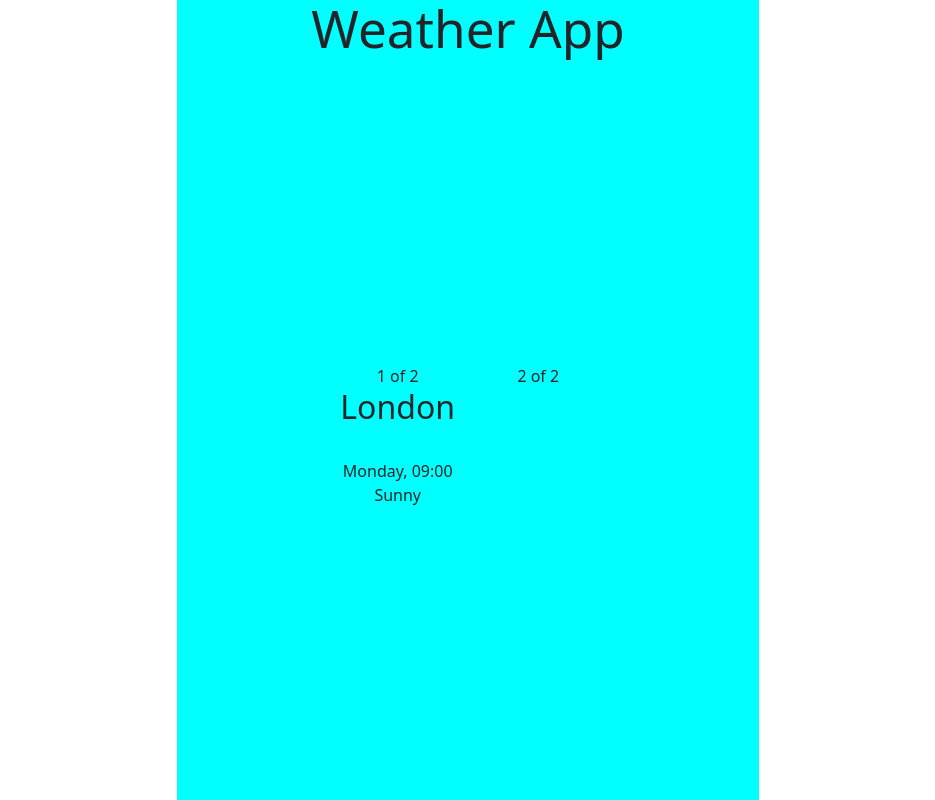
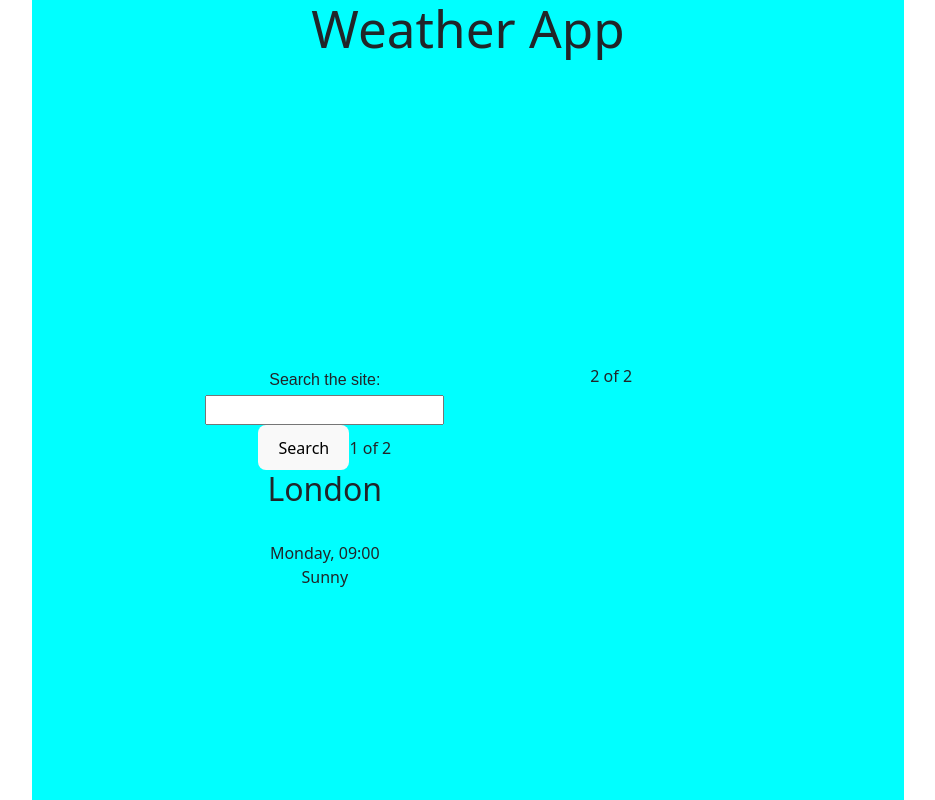
Before and after one commit to ReaDaCoder/my-react-weather-app, a React (Vite) app: page / in a window 1280 px wide. Shown: the top 800 px of the page, without its empty margins (172-1107 px from the left). Built offline with nearby package versions, Linux system fonts and the light colour scheme.

Commit message:
added form and css for the form

```diff
--- a/src/App.css
+++ b/src/App.css
@@ -1,14 +1,27 @@
 body{
     justify-content: center;
 }
+label {
+    display: block;
+    font:
+      1rem 'Fira Sans',
+      sans-serif;
+  }
+
+  input,
+  label {
+    margin: 0.4rem 0;
+  }
 .main-page{
     justify-content: center;
     text-align: center;
     background-color: aqua;
 }
+
 .col, .row{
     padding: 150px;
 }
+
 .container{
     margin-bottom: 6mx-auto0px;
 }
--- a/src/components/First.jsx
+++ b/src/components/First.jsx
@@ -2,11 +2,13 @@
 import React, { useState } from "react";
 import 'bootstrap/dist/css/bootstrap.min.css';
 import '../App.css';
+import TimeAndDate from "./TimeAndDate";
 
 
 function Main(){
     const [temperature, setTemperature] = useState(null);
     const [weatherData, setWeatherData] = useState({ ready: false });
+
 
     return(
         <div className="main-page mx-auto">
@@ -14,10 +16,16 @@ function Main(){
             <div className="container">
   <div className="row">
     <div className="col">
+    <label for="site-search">Search the site:</label>
+<input type="search" id="site-search" name="q" />
+
+<button>Search</button>
+
       1 of 2
       <h2 id="city">London</h2>
       <img src=""/>
       <div id="weather-temperature"></div>
+
       <div id="date-time">Monday, 09:00</div>
       <div id="description">Sunny</div>
     </div>
--- /dev/null
+++ b/src/components/TimeAndDate.jsx
@@ -0,0 +1,21 @@
+import React, {useEffect, useState} from 'react';
+
+export default function TimeAndDate(){
+
+    const [hour, setHour] = useState('');
+    const [minutes, setMinutes] = useState('');
+
+    useEffect(() => {
+        let now = new Date();
+        setHour(now.getHours());
+        setMinutes(now.getMinutes());
+        let days = ["Sunday", "Monday", "Tuesday", "Wednesday", "Thursday", "Friday", "Saturday"];
+        setCurrentDay(days[now.getDay()]);
+    }, []);
+
+    return(
+        <div className="time-date">
+            <div id="date-time">Monday, 09:00</div>
+        </div>
+    )
+}
```
